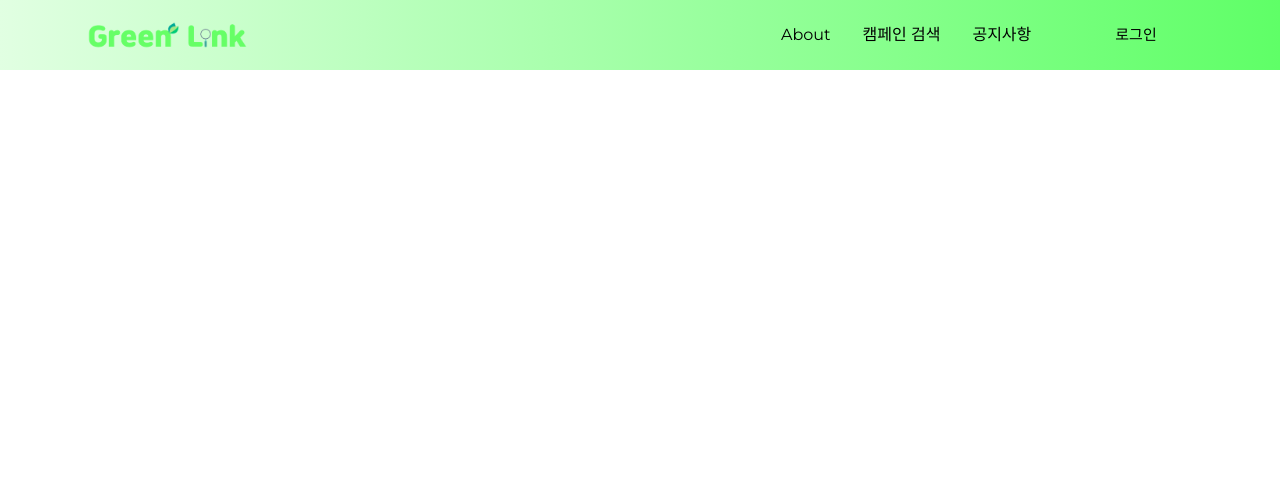
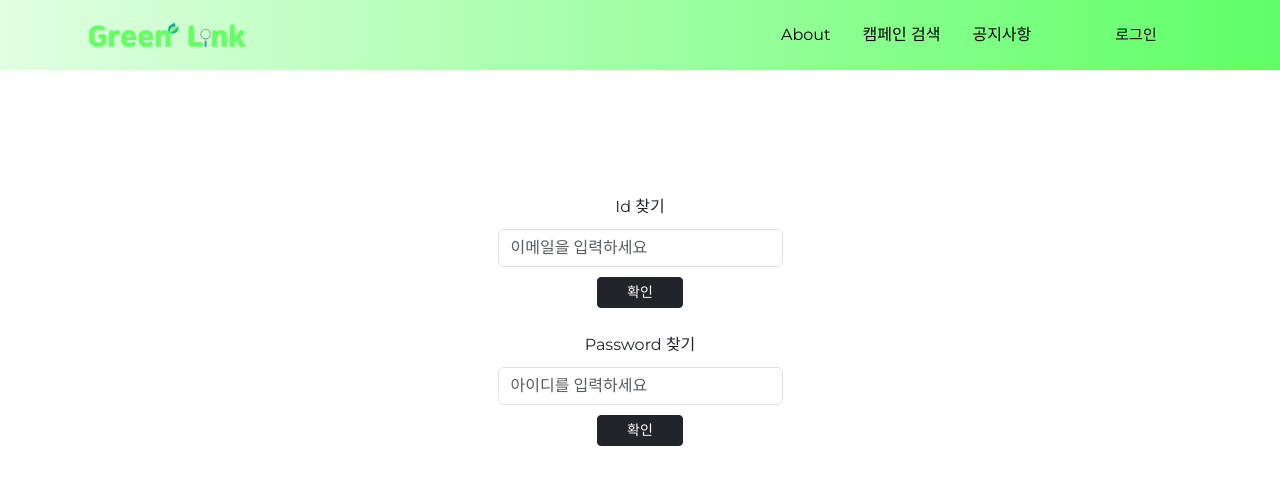
Before and after one commit to Team-Jenga/GREENLINK-Client, a React (Create React App) app in the folder frontend/: page /findidpw in a window 1280 px wide. Shown: the top 484 px of the page. Built offline with nearby package versions, Linux system fonts and the light colour scheme.

Commit message:
아이디 비밀번호 찾기 구현 완료

```diff
--- a/frontend/src/App.js
+++ b/frontend/src/App.js
@@ -5,9 +5,10 @@ import {BrowserRouter, Route, Switch} from "react-router-dom";
 import CarouselContainer from './components/Home';
 import About from './components/About';
 import Campaign from './components/Campaign';
+import MyPage from './components/MyPage';
 import Login from './components/Login';
-import MyPage from './components/MyPage';
 import Register from './components/Register';
+import FindIdPw from './components/FindIdPw';
 import List from './components/notice/List';
 import Read from './components/notice/Read';
 import Write from './components/notice/Write';
@@ -29,6 +30,7 @@ class App extends Component {
             <Route exact path="/mypage" component={MyPage} />
             <Route exact path="/login" component={Login} />
             <Route exact path="/register" component={Register} />
+            <Route exact path="/findidpw" component={FindIdPw} />
             <Route exact path="/notice/read/:id?" component={Read} />
             <Route exact path="/notice/write" component={Write} />
             <Route exact path="/notice/modify/:id?" component={Modify} />
--- a/frontend/src/api/apiClient.js
+++ b/frontend/src/api/apiClient.js
@@ -44,3 +44,19 @@ export const postSendAuthNum = (req) => {
         data: req
     })
 }
+
+export const postFindId = (req) => {
+    return instance({
+        url: "api/findid",
+        method: "post",
+        data: req
+    })
+}
+
+export const postFindPw = (req) => {
+    return instance({
+        url: "api/findpw",
+        method: "post",
+        data: req
+    })
+}
--- /dev/null
+++ b/frontend/src/components/FindIdPw.js
@@ -0,0 +1,90 @@
+import React, { Component } from 'react';
+import '../css/FindIdPw.css';
+
+import { postFindId, postFindPw } from '../api/apiClient';
+
+class FindIdPw extends Component {
+    constructor() {
+        super();
+        this.state = {
+            user_email: "",
+            input_id: "",
+            find_id: "",
+            findIdSuccess: false
+        }
+    }
+
+    findIdChange = (e) => {this.setState({user_email: e.target.value})};
+    findPwChange = (e) => {this.setState({input_id: e.target.value})};
+
+    onClickFindId = () => {
+        if (this.state.user_email !== "") {
+            postFindId({
+                member_email: this.state.user_email
+            }).then((res) => {
+                console.log(res);
+                this.setState({find_id: res.data.message});
+                this.setState({findIdSuccess: true});
+            }).catch((err) => {
+                if (err.response.data.message === "email doesn't exist") {
+                    alert("해당 이메일로 회원가입된 아이디가 존재하지 않습니다");
+                }
+            })
+        } else {
+            alert("회원가입 한 이메일을 입력해주세요");
+        }
+    }
+
+    onClickFindPw = () => {
+        if (this.state.input_id !== "") {
+            postFindPw({
+                member_id: this.state.input_id
+            }).then((res) => {
+                console.log(res);
+                alert("해당 아이디의 이메일로 임시 비밀번호가 전송되었습니다");
+            }).catch((err) => {
+                if (err.response.data.message === "ID doesn't exist") {
+                    alert("해당 아이디가 존재하지 않습니다");
+                }
+            })
+        } else {
+            alert("비밀번호를 찾으려는 아이디를 입력해주세요");
+        }
+    }
+
+    render() {
+        return(
+        <div>
+
+            <div className="find-content">
+                    <div className="find-form">
+
+                        <div className="form-group">
+                            <label>Id 찾기</label>
+                            <input type="text" className="form-control" placeholder="이메일을 입력하세요" onChange={this.findIdChange}/>
+                            <button type="submit" className="btn btn-dark btn-sm btn-block"
+                            onClick={this.onClickFindId}>확인</button>
+                        </div>
+
+                        {this.state.findIdSuccess &&
+                        <div className="find-id-show">
+                            <div>해당 이메일로 가입된 아이디</div>
+                            <span>{this.state.find_id}</span>
+                        </div>}
+
+                        <div className="form-group">
+                            <label>Password 찾기</label>
+                            <input type="text" className="form-control" placeholder="아이디를 입력하세요" onChange={this.findPwChange}/>
+                            <button type="submit" className="btn btn-dark btn-sm btn-block"
+                            onClick={this.onClickFindPw}>확인</button>
+                        </div>
+
+                    </div>
+            </div>
+
+        </div>
+        );
+    }
+}
+
+export default FindIdPw;
--- a/frontend/src/components/Login.js
+++ b/frontend/src/components/Login.js
@@ -9,7 +9,7 @@ class Login extends Component {
         super();
         this.state = {
             member_id: "",
-            member_pw: "",
+            member_pw: ""
         }
     }
 
@@ -32,7 +32,7 @@ class Login extends Component {
                         document.location.href = "/";
                     }
                 }).catch(function(err) {
-                    console.log(err.response);
+                    console.log(err);
                     if (err.response.data.message === "Wrong Password") {
                         alert("비밀번호가 틀렸습니다");
                     } else if (err.response.data.message === "Unexist ID") {
@@ -50,6 +50,7 @@ class Login extends Component {
         console.log(this.state);
         return(
             <div>
+
                 <div className="login-content">
                     <div className="login-form">
 
@@ -66,11 +67,11 @@ class Login extends Component {
                         <button type="submit" className="btn btn-dark btn-lg btn-block" onClick={this.onClickLogin}>로그인</button>
                         <div className="bot">
                                 <Link className="bot-left" to="/register">회원가입</Link>
-                                <Link className="bot-right" href="#forgot">아이디/비밀번호 찾기</Link>
+                                <Link className="bot-right" to="/findidpw">아이디/비밀번호 찾기</Link>
                         </div>
-
                     </div>
                 </div>
+
             </div>
         );
     }
--- a/frontend/src/components/Navbar/MenuItems.js
+++ b/frontend/src/components/Navbar/MenuItems.js
@@ -52,7 +52,7 @@ export const MenuItems2 = [
 
     {
         id : 4,
-        title: 'My Page',
+        title: '마이페이지',
         url: '/mypage',
         cName: 'my-nav-link'
     },
--- a/frontend/src/components/Register.js
+++ b/frontend/src/components/Register.js
@@ -168,9 +168,11 @@ class Register extends Component {
 
                         <div className="form-group">
                             <label>아이디</label>
+                            <div className="form-group-field">
                                 <input type="text" className="form-control" placeholder="아이디" onChange={this.idChange} />
                                 <button type="submit" className="btn btn-dark btn-sm btn-block"
                                 onClick={this.onClickIdAvailable}>중복확인</button>
+                            </div>
                         </div>
 
                         <div className="form-group">
@@ -180,9 +182,11 @@ class Register extends Component {
 
                         <div className="form-group">
                             <label>닉네임</label>
+                            <div className="form-group-field">
                                 <input type="text" className="form-control" placeholder="닉네임" onChange={this.nicknameChange}/>
                                 <button type="submit" className="btn btn-dark btn-sm btn-block"
                                 onClick={this.onClickNicknameAvailable}>중복확인</button>
+                            </div>
                         </div>
 
                         <div className="form-group">
@@ -192,20 +196,24 @@ class Register extends Component {
 
                         <div className="form-group">
                             <label>이메일</label>
+                            <div className="form-group-field">
                                 <input type="email" className="form-control" placeholder="이메일" onChange={this.emailChange}/>
                                 <button type="submit" className="btn btn-dark btn-sm btn-block"
-                            onClick={this.onClickSendAuthNum}>인증번호 전송</button>
+                                onClick={this.onClickSendAuthNum}>인증</button>
+                            </div>
                         </div>
 
                         {this.state.auth_num_sending &&
                         <div className="form-group">
                             <label>인증번호</label>
+                            <div className="form-group-field">
                                 <input type="text" className="form-control" placeholder="인증번호" onChange={this.inputnumChange}/>
                                 <button type="submit" className="btn btn-dark btn-sm btn-block"
                                 onClick={this.onClickCheckAuthNum}>확인</button>
+                            </div>
                         </div>}
 
-                        <button type="submit" className="btn btn-dark btn-lg btn-block"
+                        <button id="register" type="submit" className="btn btn-dark btn-lg btn-block"
                         onClick={this.onClickSubmit}>회원가입</button>
                     </div>
                 </div>
--- /dev/null
+++ b/frontend/src/css/FindIdPw.css
@@ -0,0 +1,42 @@
+.find-content {
+    display: flex;
+    justify-content: center;
+    align-items: center;
+    margin-top: 100px;
+    margin-bottom: 300px;
+}
+
+.find-form {
+    width: 400px;
+    display: flex;
+    flex-direction: column;
+    align-items: center;
+    padding-left: 10px;
+    padding-right: 10px;
+}
+
+.find-form .form-group {
+    display: flex;
+    flex-direction: column;
+    justify-content: center;
+    align-items: center;
+    width: 75%;
+    margin-top: 25px;
+}
+
+.find-form .form-group label {
+    margin-bottom: 10px;
+}
+
+.find-id-show {
+    display: flex;
+    flex-direction: column;
+    justify-content: center;
+    align-items: center;
+    margin-top: 15px;
+}
+
+.find-form .btn {
+    width: 30%;
+    margin-top: 10px;
+}
--- a/frontend/src/css/Register.css
+++ b/frontend/src/css/Register.css
@@ -15,15 +15,23 @@
     padding-right: 40px;
 }
 
+.form-group-field {
+    display: flex;
+    justify-content: center;
+    align-items: center;
+    text-align: center;
+}
+
+.form-group-field button {
+    width: 25%;
+    margin-left: 5px;
+}
+
 .register-form .form-group {
     width: 120%;
     margin-top: 15px;
 }
 
-.register-form .btn {
+#register {
     margin-top: 20px;
 }
-
-.register-form .btn-sm {
-    margin-top: 10px;
-}
```
Also changed, not shown: frontend/src/css/Login.css (line endings or trailing spaces). Lines whose indentation alone changed are shown as unchanged.
